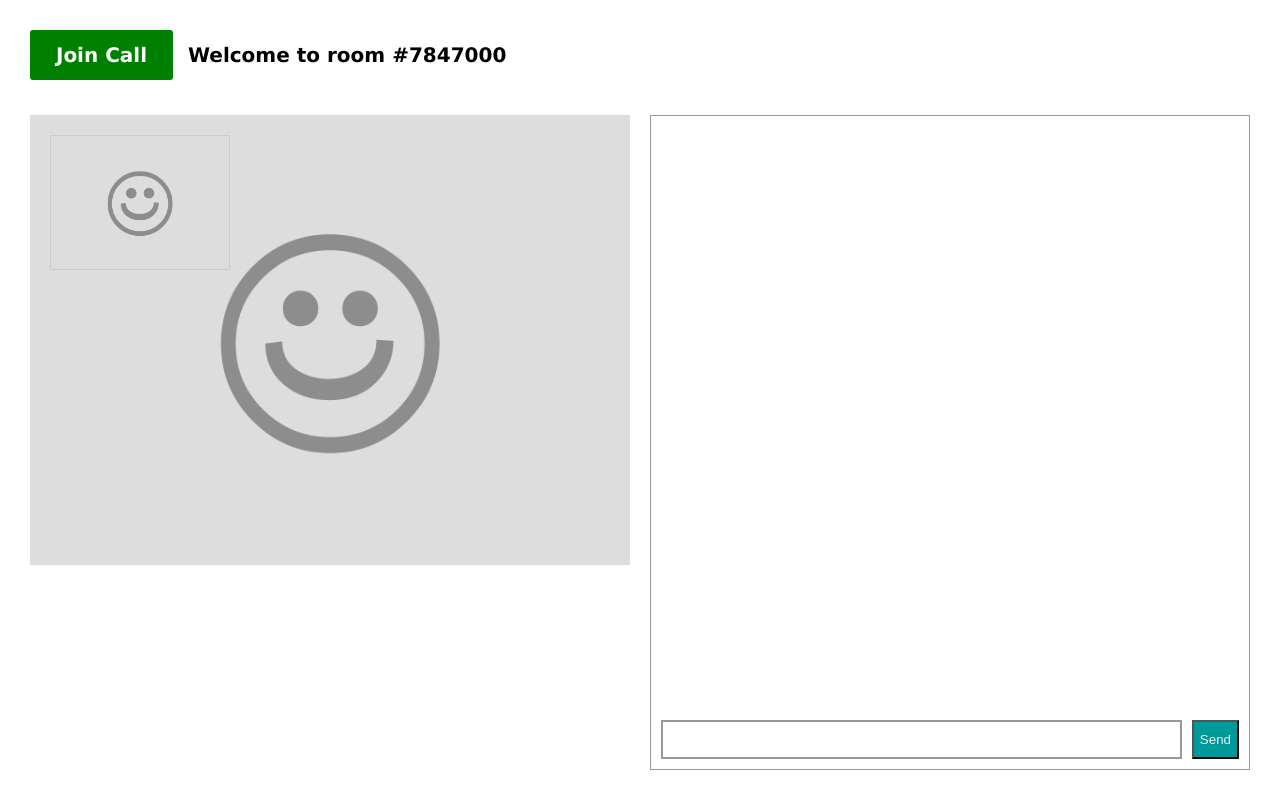
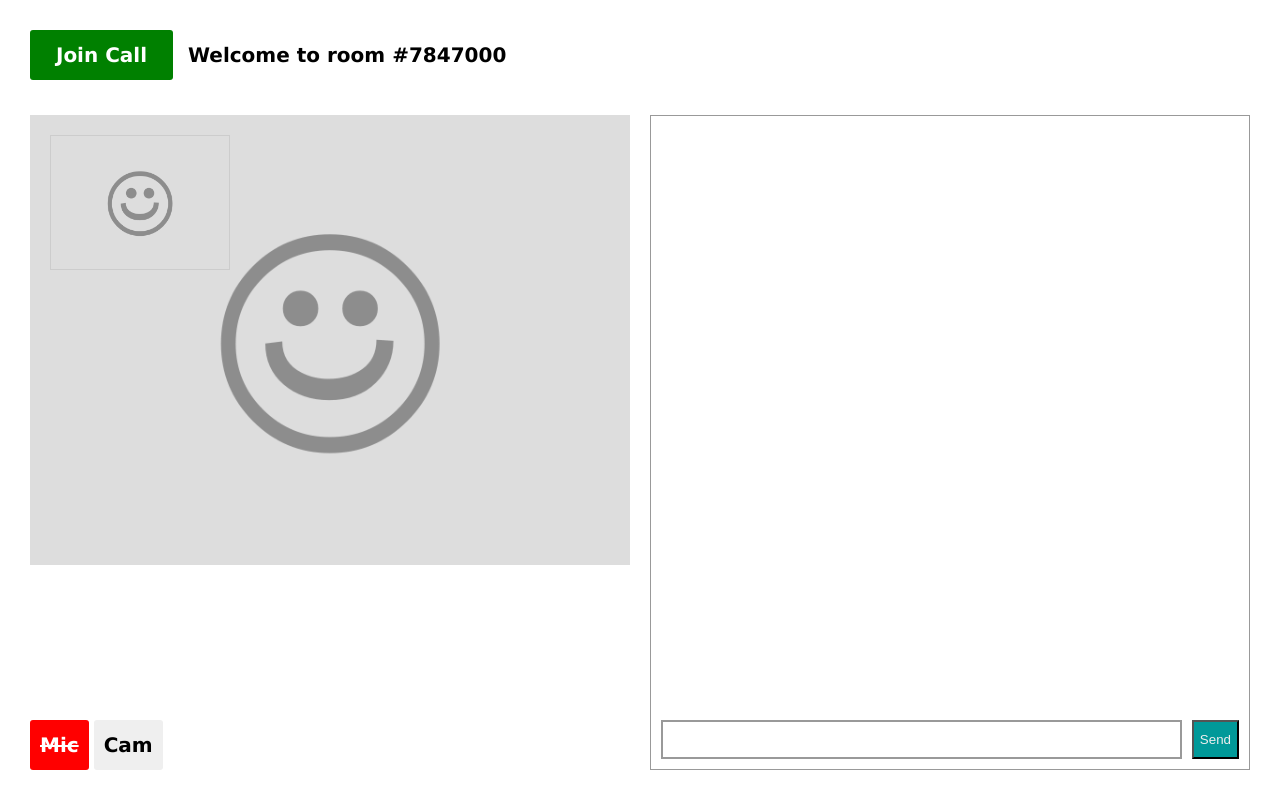
Before and after one commit to bechernie/programming-webrtc, a React (Vite) app in the folder frontend/: page /#7847000 in a window 1280 px wide. Built offline with nearby package versions, Linux system fonts and the light colour scheme; no server answers.

Commit message:
Toggle microphone and webcam

```diff
--- a/frontend/src/components/Chat/Chat.tsx
+++ b/frontend/src/components/Chat/Chat.tsx
@@ -3,7 +3,7 @@ import styles from "./Chat.module.css";
 import globals from "@src/Globals.module.css";
 import { useChatContext } from "@components/Chat/ChatContext.ts";
 
-function Chat() {
+function Chat({ className }: { className?: string }) {
   const { message, setMessage, messages, sendMessage, refMessagesList } =
     useChatContext();
 
@@ -13,7 +13,7 @@ function Chat() {
   }
 
   return (
-    <aside className={styles.chat}>
+    <aside className={[styles.chat, className].filter(Boolean).join(" ")}>
       <h2 className={globals.preserveAccessibility}>Text Chat</h2>
       <ol ref={refMessagesList} className={styles.chatLog}>
         {messages.map((message, index) => {
--- a/frontend/src/components/Layout/Layout.module.css
+++ b/frontend/src/components/Layout/Layout.module.css
@@ -3,7 +3,7 @@
   padding: 1.5rem;
   display: grid;
   grid-gap: 1rem;
-  grid-template-rows: auto auto 1fr;
+  grid-template-rows: auto auto 1fr auto;
 }
 
 .videos {
@@ -18,13 +18,37 @@ video {
   object-position: center;
 }
 
+.footer {
+  display: flex;
+  column-gap: 0.25rem;
+}
+
+button[aria-checked="false"] {
+  text-decoration: line-through;
+  color: white;
+  background: red;
+}
+
+*[aria-hidden="true"] {
+  visibility: hidden;
+}
+
 @media screen and (width >= 680px) {
   .main {
     grid-template-columns: 1fr 1fr;
-    grid-template-rows: auto 1fr;
+    grid-template-rows: auto 1fr auto;
   }
 
   .header {
     grid-column: 1/3;
   }
+
+  .chat {
+    grid-column: 2/3;
+    grid-row: 2/4;
+  }
+
+  .footer {
+    grid-column: 1/2;
+  }
 }
--- a/frontend/src/components/Layout/Layout.tsx
+++ b/frontend/src/components/Layout/Layout.tsx
@@ -11,9 +11,16 @@ import { RTCSignal } from "@hooks/useSignalingChannel.ts";
 import { usePeerToPeerContext } from "@components/PeerToPeer/PeerToPeerContext.ts";
 import { useChatContext } from "@components/Chat/ChatContext.ts";
 import displayStream from "@utils/displayStream.ts";
+import Button from "@components/Button/Button.tsx";
 
 function Layout() {
-  const { self, peer } = usePeerToPeerContext();
+  const {
+    self,
+    peer,
+    selfFeatures,
+    toggleSelfAudioFeature,
+    toggleSelfVideoFeature,
+  } = usePeerToPeerContext();
 
   const [connectionState, setConnectionState] =
     useState<RTCPeerConnectionState>();
@@ -97,7 +104,27 @@ function Layout() {
         <Self connectionState={connectionState} />
         <Peer filter={peerFilter} />
       </section>
-      <Chat />
+      <Chat className={styles.chat} />
+      <footer className={styles.footer}>
+        <Button
+          aria-label={"Toggle microphone"}
+          role={"switch"}
+          aria-checked={selfFeatures.audio}
+          type={"button"}
+          onClick={toggleSelfAudioFeature}
+        >
+          Mic
+        </Button>
+        <Button
+          aria-label={"Toggle camera"}
+          role={"switch"}
+          aria-checked={selfFeatures.video}
+          type={"button"}
+          onClick={toggleSelfVideoFeature}
+        >
+          Cam
+        </Button>
+      </footer>
     </main>
   );
 }
--- /dev/null
+++ b/frontend/src/components/Peer/Peer.module.css
@@ -0,0 +1,3 @@
+.micStatus {
+  padding: 0.1rem;
+}
--- a/frontend/src/components/Peer/Peer.tsx
+++ b/frontend/src/components/Peer/Peer.tsx
@@ -1,5 +1,6 @@
 import Video from "@components/Video/Video.tsx";
 import videoStyles from "@components/Video/Video.module.css";
+import styles from "./Peer.module.css";
 import { usePeerToPeerContext } from "@components/PeerToPeer/PeerToPeerContext.ts";
 
 export interface PeerProps {
@@ -10,12 +11,17 @@ function Peer({ filter }: PeerProps) {
   const { peer } = usePeerToPeerContext();
 
   return (
+    <>
       <Video
         ref={peer.refHtmlVideoElement}
         muted={false}
         poster={"placeholder.png"}
         className={videoStyles[filter]}
       />
+      <p className={styles.micStatus} aria-hidden={true}>
+        Remote peer is muted.
+      </p>
+    </>
   );
 }
 
--- a/frontend/src/components/PeerToPeer/PeerToPeerContext.ts
+++ b/frontend/src/components/PeerToPeer/PeerToPeerContext.ts
@@ -9,13 +9,11 @@ export interface PeerToPeerFeatures {
 export interface PeerToPeerContext {
   self: Self;
   selfFeatures: PeerToPeerFeatures;
-  enableSelfAudioFeature: (enable: boolean) => void;
-  enableSelfVideoFeature: (enable: boolean) => void;
+  toggleSelfAudioFeature: () => void;
+  toggleSelfVideoFeature: () => void;
   resetSelfFeatures: () => void;
   peer: Peer;
   peerFeatures: PeerToPeerFeatures;
-  enablePeerAudioFeature: (enable: boolean) => void;
-  enablePeerVideoFeature: (enable: boolean) => void;
   resetPeerFeatures: () => void;
 }
 
--- a/frontend/src/components/PeerToPeer/PeerToPeerContextProvider.tsx
+++ b/frontend/src/components/PeerToPeer/PeerToPeerContextProvider.tsx
@@ -36,11 +36,14 @@ function PeerToPeerContextProvider({ children }: { children?: ReactNode }) {
   const [selfFeatures, setSelfFeatures] = useState<PeerToPeerFeatures>(
     DEFAULT_PEER_TO_PEER_FEATURES,
   );
-  const [peerFeatures, setPeerFeatures] = useState<PeerToPeerFeatures>(
+
+  // eslint-disable-next-line @typescript-eslint/no-unused-vars
+  const [peerFeatures, _setPeerFeatures] = useState<PeerToPeerFeatures>(
     DEFAULT_PEER_TO_PEER_FEATURES,
   );
 
-  useEffect(() => {
+  useEffect(
+    () => {
       (async function () {
         const media = await navigator.mediaDevices.getUserMedia(
           self.current.mediaConstraints,
@@ -60,24 +63,57 @@ function PeerToPeerContextProvider({ children }: { children?: ReactNode }) {
           self.current.mediaStream,
         );
       })();
-  }, []);
+    },
+    // eslint-disable-next-line react-hooks/exhaustive-deps
+    [],
+  );
 
   return (
     <PeerToPeerContext.Provider
       value={{
         self: self.current,
         selfFeatures,
-        enableSelfAudioFeature: (enable: boolean) =>
-          setSelfFeatures((prevState) => ({ ...prevState, audio: enable })),
-        enableSelfVideoFeature: (enable: boolean) =>
-          setSelfFeatures((prevState) => ({ ...prevState, video: enable })),
+        toggleSelfAudioFeature: () => {
+          const audio = self.current.mediaTracks.audio;
+          const enabledState = !audio?.enabled;
+          if (audio) {
+            audio.enabled = enabledState;
+          }
+          setSelfFeatures((prevState) => ({
+            ...prevState,
+            audio: enabledState,
+          }));
+        },
+        toggleSelfVideoFeature: () => {
+          const video = self.current.mediaTracks.video;
+          const enabledState = !video?.enabled;
+          if (video) {
+            video.enabled = enabledState;
+
+            if (enabledState) {
+              self.current.mediaStream.addTrack(video);
+            } else {
+              self.current.mediaStream = new MediaStream();
+              if (self.current.mediaTracks.audio) {
+                self.current.mediaStream.addTrack(
+                  self.current.mediaTracks.audio,
+                );
+              }
+
+              displayStream(
+                self.current.refHtmlVideoElement.current,
+                self.current.mediaStream,
+              );
+            }
+          }
+          setSelfFeatures((prevState) => ({
+            ...prevState,
+            video: enabledState,
+          }));
+        },
         resetSelfFeatures: () => setSelfFeatures(DEFAULT_PEER_TO_PEER_FEATURES),
         peer: peer.current,
         peerFeatures,
-        enablePeerAudioFeature: (enable: boolean) =>
-          setPeerFeatures((prevState) => ({ ...prevState, audio: enable })),
-        enablePeerVideoFeature: (enable: boolean) =>
-          setPeerFeatures((prevState) => ({ ...prevState, video: enable })),
         resetPeerFeatures: () => setSelfFeatures(DEFAULT_PEER_TO_PEER_FEATURES),
       }}
     >
```
Lines whose indentation alone changed are shown as unchanged.
